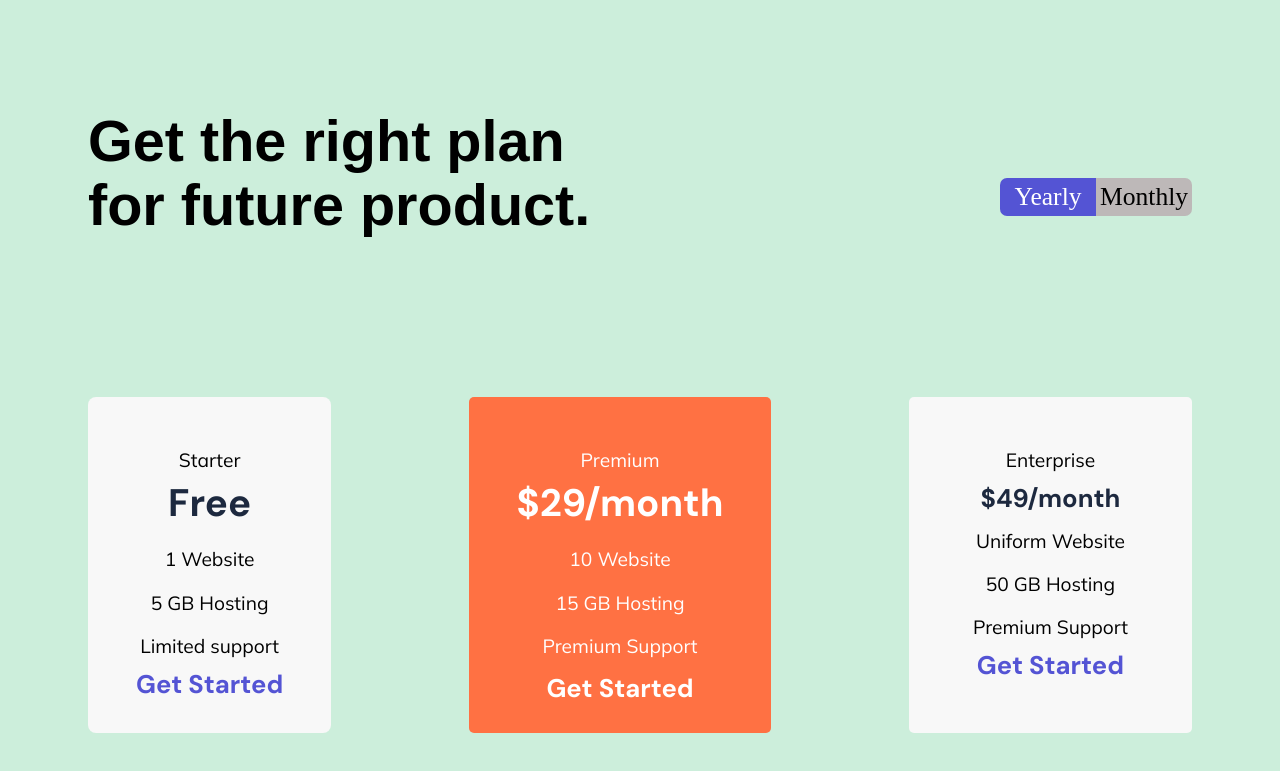
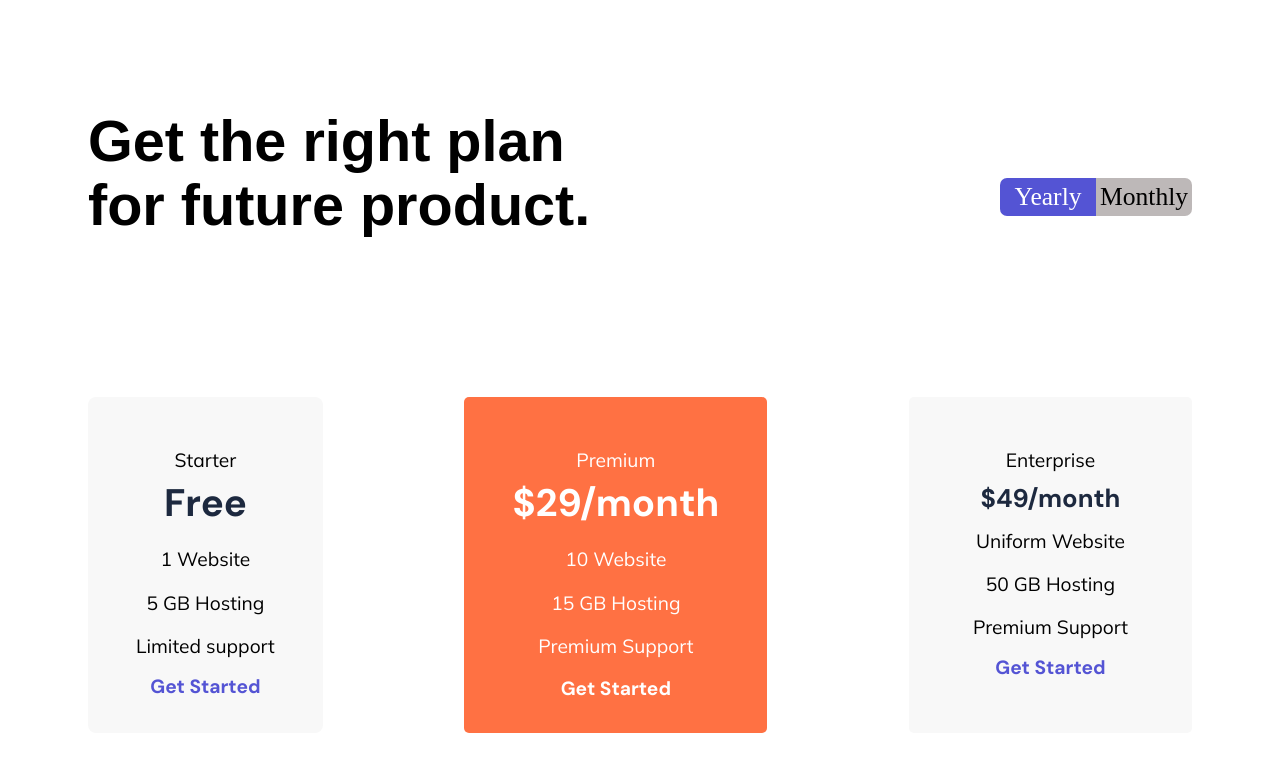
Before and after one commit to blessingmichaels/logoipsum, a plain HTML site: page index.html in a window 1280 px wide. Shown: the part 2311-3082 px from the top of the page. Drawn offline with Linux system fonts and the light colour scheme.

Commit message:
minor changes

```diff
--- a/ipsum.css
+++ b/ipsum.css
@@ -948,7 +948,7 @@ h1 {
 
 @media screen and (max-width: 1280px) and (min-width: 769px) {
     body {
-       background-color: rgb(204, 238, 219);
+       /* background-color: rgb(204, 238, 219); */
         padding: 0rem 5rem;
 
     }
@@ -1379,7 +1379,7 @@ h1 {
     }
 
     .click {
-        font-size: 2vw;
+        font-size: 1.5vw;
         line-height: 2vh;
 
 
@@ -1404,7 +1404,7 @@ h1 {
     }
 
     .click-two {
-        font-size: 2vw;
+        font-size: 1.5vw;
         line-height: 3vh;
     }
 
```
